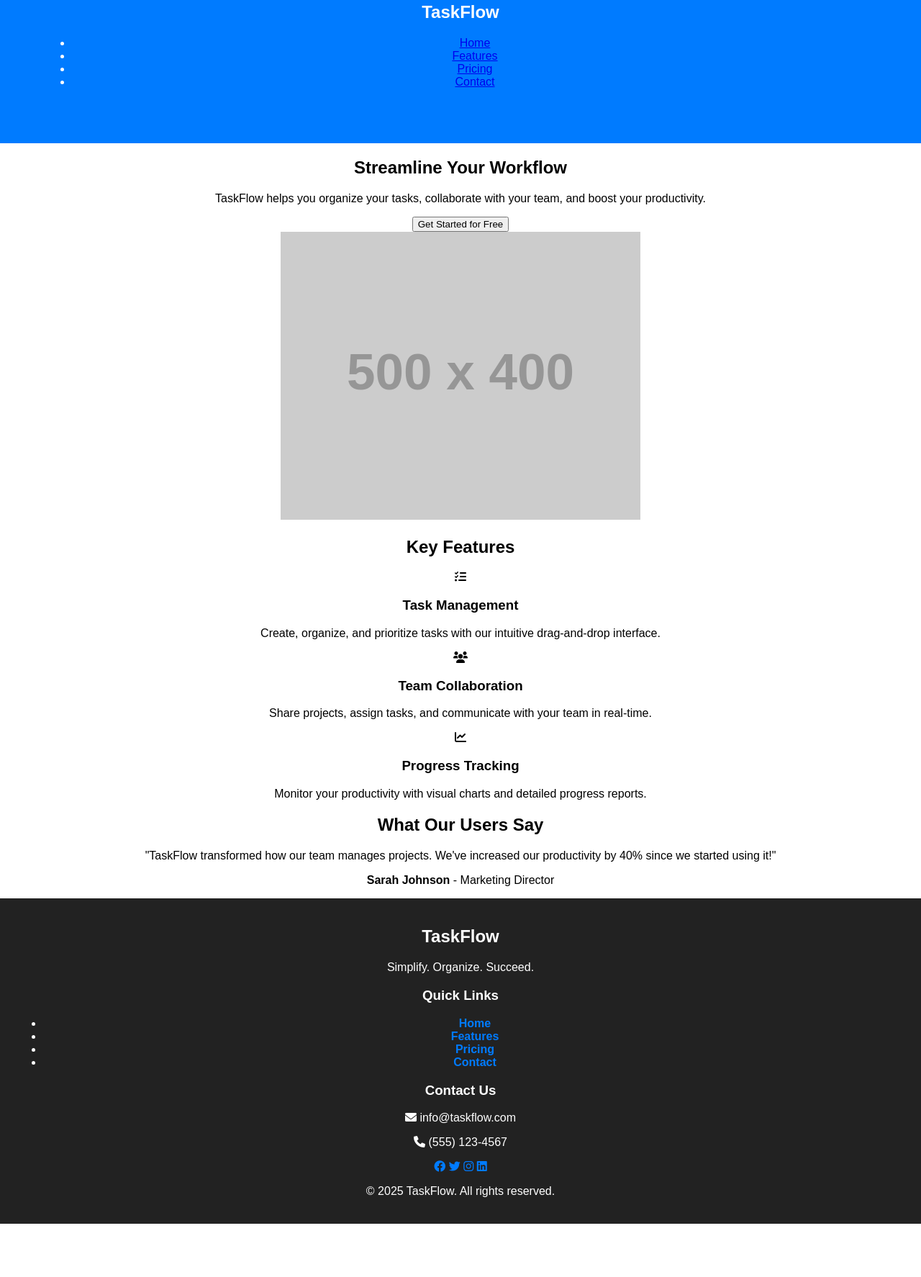
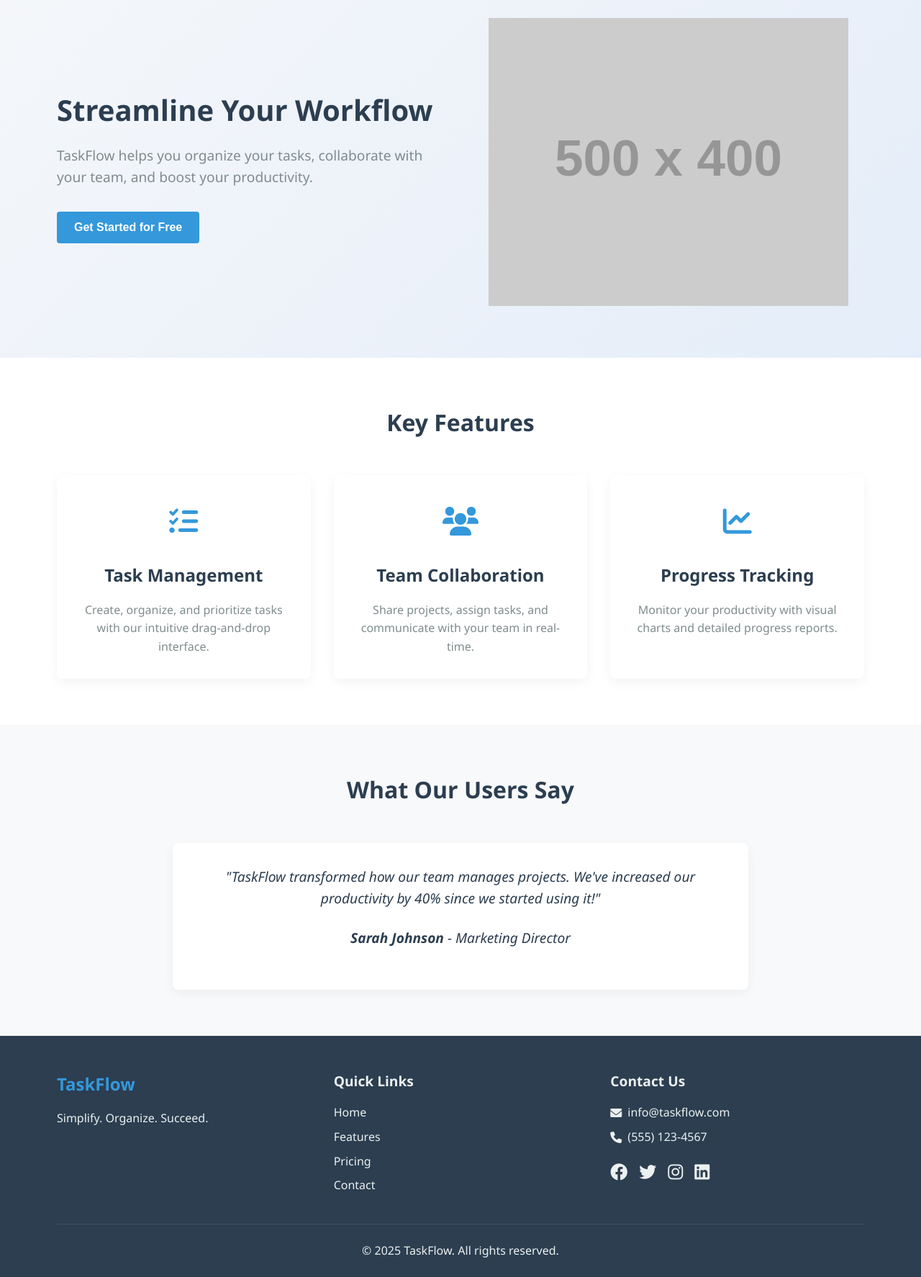
Before and after one commit to Ogak-AI/Learn, a plain HTML site: page Responsive Landing Page Design/index.html in a window 1280 px wide. Shown: the part 77-1851 px from the top of the page at 72% size. Before the commit the page ends 1777 px from the top, so only its background shows below. Drawn offline with Linux system fonts and the light colour scheme; placeholder pictures from the web are drawn by us.

Commit message:
Update styles.css

```diff
--- a/Responsive Landing Page Design/styles.css
+++ b/Responsive Landing Page Design/styles.css
@@ -1,66 +1,318 @@
-/* General Styles */
-body {
-    font-family: Arial, sans-serif;
+/* Reset and Base Styles */
+* {
     margin: 0;
     padding: 0;
+    box-sizing: border-box;
+}
+
+body {
+    font-family: 'Segoe UI', Tahoma, Geneva, Verdana, sans-serif;
+    line-height: 1.6;
+    color: #333;
+    background-color: #f8f9fa;
+}
+
+.container {
+    width: 90%;
+    max-width: 1200px;
+    margin: 0 auto;
+    padding: 0 15px;
+}
+
+img {
+    max-width: 100%;
+    height: auto;
+}
+
+a {
+    text-decoration: none;
+    color: #2c3e50;
+    transition: color 0.3s ease;
+}
+
+a:hover {
+    color: #3498db;
+}
+
+/* Header and Navigation */
+header {
+    background-color: #fff;
+    box-shadow: 0 2px 10px rgba(0, 0, 0, 0.1);
+    position: sticky;
+    top: 0;
+    z-index: 100;
+}
+
+nav {
+    display: flex;
+    justify-content: space-between;
+    align-items: center;
+    padding: 1rem 0;
+}
+
+.logo h2 {
+    color: #3498db;
+    font-weight: 700;
+}
+
+.nav-links {
+    display: flex;
+    list-style: none;
+}
+
+.nav-links li {
+    margin-left: 2rem;
+}
+
+.nav-links a {
+    font-weight: 600;
+}
+
+/* Hero Section */
+.hero {
+    padding: 4rem 0;
+    background: linear-gradient(135deg, #f5f7fa 0%, #e4edf9 100%);
+}
+
+.hero .container {
+    display: flex;
+    align-items: center;
+    justify-content: space-between;
+    gap: 2rem;
+}
+
+.hero-content {
+    flex: 1;
+}
+
+.hero-image {
+    flex: 1;
     text-align: center;
 }
 
-/* Hero Section */
-header {
-    background: #007bff;
-    color: white;
-    padding: 60px;
+.hero h1 {
+    font-size: 2.5rem;
+    margin-bottom: 1rem;
+    color: #2c3e50;
 }
 
-.btn {
-    display: inline-block;
-    padding: 12px 25px;
-    background: #fff;
-    color: #007bff;
-    text-decoration: none;
-    border-radius: 5px;
-    font-weight: bold;
+.hero p {
+    font-size: 1.2rem;
+    margin-bottom: 2rem;
+    color: #7f8c8d;
+}
+
+.cta-button {
+    padding: 0.8rem 1.5rem;
+    font-size: 1rem;
+    font-weight: 600;
+    background-color: #3498db;
+    color: white;
+    border: none;
+    border-radius: 4px;
+    cursor: pointer;
+    transition: background-color 0.3s ease;
+}
+
+.cta-button:hover {
+    background-color: #2980b9;
 }
 
 /* Features Section */
-#features {
-    display: flex;
-    justify-content: center;
-    gap: 20px;
-    padding: 40px;
-    flex-wrap: wrap;
+.features {
+    padding: 4rem 0;
+    background-color: #fff;
 }
 
-.feature {
-    background: #f4f4f4;
-    padding: 20px;
-    width: 30%;
-    border-radius: 5px;
-    box-shadow: 0 4px 8px rgba(0,0,0,0.1);
+.section-title {
+    text-align: center;
+    margin-bottom: 3rem;
+    color: #2c3e50;
+    font-size: 2rem;
 }
 
-/* Footer */
-footer {
-    background: #222;
-    color: white;
-    padding: 20px;
+.features-grid {
+    display: grid;
+    grid-template-columns: repeat(auto-fit, minmax(300px, 1fr));
+    gap: 2rem;
 }
 
-footer a {
-    color: #007bff;
-    text-decoration: none;
-    font-weight: bold;
+.feature-card {
+    padding: 2rem;
+    border-radius: 8px;
+    box-shadow: 0 5px 15px rgba(0, 0, 0, 0.05);
+    text-align: center;
+    transition: transform 0.3s ease;
+}
+
+.feature-card:hover {
+    transform: translateY(-5px);
+}
+
+.feature-icon {
+    font-size: 2.5rem;
+    color: #3498db;
+    margin-bottom: 1.5rem;
+}
+
+.feature-card h3 {
+    font-size: 1.5rem;
+    margin-bottom: 1rem;
+    color: #2c3e50;
+}
+
+.feature-card p {
+    color: #7f8c8d;
+}
+
+/* Testimonials Section */
+.testimonials {
+    padding: 4rem 0;
+    background-color: #f8f9fa;
+}
+
+.testimonial-card {
+    max-width: 800px;
+    margin: 0 auto;
+    padding: 2rem;
+    background-color: #fff;
+    border-radius: 8px;
+    box-shadow: 0 5px 15px rgba(0, 0, 0, 0.05);
+    text-align: center;
+}
+
+.testimonial-card p {
+    font-size: 1.2rem;
+    font-style: italic;
+    margin-bottom: 1.5rem;
+    color: #2c3e50;
+}
+
+.testimonial-author {
+    color: #7f8c8d;
+}
+
+/* Footer Section */
+footer {
+    background-color: #2c3e50;
+    color: #ecf0f1;
+    padding: 3rem 0 1.5rem;
+}
+
+.footer-content {
+    display: grid;
+    grid-template-columns: repeat(auto-fit, minmax(250px, 1fr));
+    gap: 2rem;
+    margin-bottom: 2rem;
+}
+
+.footer-logo h2 {
+    color: #3498db;
+    margin-bottom: 1rem;
+}
+
+.footer-links ul {
+    list-style: none;
+}
+
+.footer-links li {
+    margin-bottom: 0.5rem;
+}
+
+.footer-links a {
+    color: #ecf0f1;
+}
+
+.footer-links a:hover {
+    color: #3498db;
+}
+
+.footer-contact h3, .footer-links h3 {
+    margin-bottom: 1rem;
+    font-size: 1.2rem;
+}
+
+.footer-contact p {
+    margin-bottom: 0.5rem;
+    display: flex;
+    align-items: center;
+    gap: 0.5rem;
+}
+
+.social-icons {
+    display: flex;
+    gap: 1rem;
+    margin-top: 1rem;
+}
+
+.social-icons a {
+    color: #ecf0f1;
+    font-size: 1.5rem;
+}
+
+.social-icons a:hover {
+    color: #3498db;
+}
+
+.copyright {
+    text-align: center;
+    padding-top: 1.5rem;
+    border-top: 1px solid rgba(236, 240, 241, 0.1);
 }
 
 /* Responsive Design */
+@media (max-width: 992px) {
+    .hero h1 {
+        font-size: 2.2rem;
+    }
+}
+
 @media (max-width: 768px) {
-    #features {
+    .hero .container {
         flex-direction: column;
-        align-items: center;
     }
 
-    .feature {
-        width: 90%;
+    .hero-content {
+        text-align: center;
+        margin-bottom: 2rem;
+    }
+
+    .nav-links {
+        display: none; /* In a real project, we would add a hamburger menu */
+    }
+
+    .hero h1 {
+        font-size: 2rem;
+    }
+
+    .features-grid {
+        grid-template-columns: 1fr;
+    }
+
+    .footer-content {
+        grid-template-columns: 1fr;
+        text-align: center;
+    }
+
+    .footer-contact p {
+        justify-content: center;
+    }
+
+    .social-icons {
+        justify-content: center;
     }
 }
+
+@media (max-width: 576px) {
+    .hero h1 {
+        font-size: 1.8rem;
+    }
+
+    .hero p {
+        font-size: 1rem;
+    }
+
+    .section-title {
+        font-size: 1.5rem;
+    }
+        }
```
